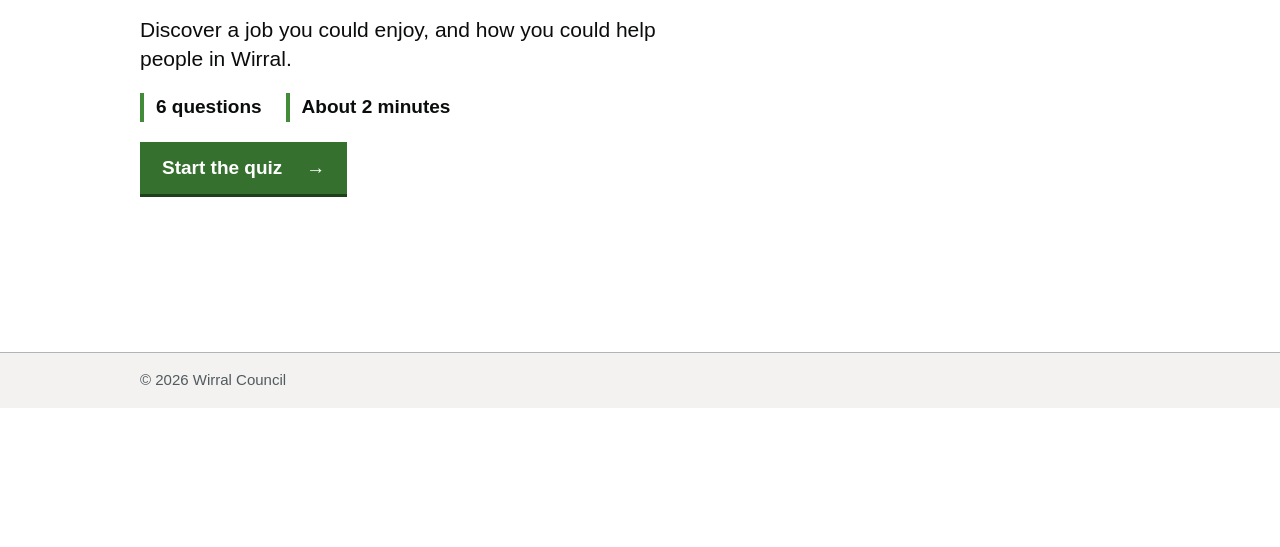
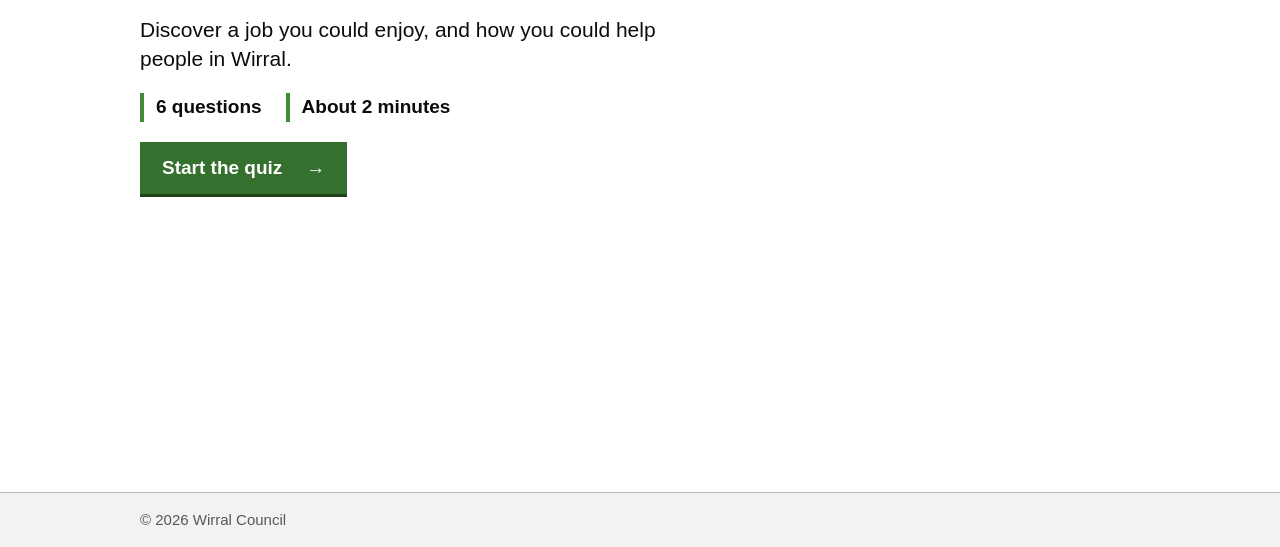
Before and after one commit to DanTaylor2/WhichTechJobAreYou, a website: page site/index.html in a window 1280 px wide. Shown: the part 253-800 px from the top of the page. Drawn offline with Linux system fonts and the light colour scheme.

Commit message:
Stretch page content to keep the footer at the bottom

```diff
--- a/site/styles.css
+++ b/site/styles.css
@@ -1,6 +1,6 @@
 :root { --ink: #0b0c0c; --muted: #505a5f; --border: #b1b4b6; --brand-dark: #35702e; --brand-hover: #285523; --focus: #ffdd00; --brand: #428b39; }
 * { box-sizing: border-box; }
-body { margin: 0; color: var(--ink); background: #fff; font-family: Arial, Helvetica, sans-serif; font-size: 19px; line-height: 1.5; }
+body { min-height: 100vh; display: flex; flex-direction: column; margin: 0; color: var(--ink); background: #fff; font-family: Arial, Helvetica, sans-serif; font-size: 19px; line-height: 1.5; }
 .container { width: min(100% - 64px, 1000px); margin-inline: auto; }
 a { color: var(--brand-dark); text-underline-offset: 3px; }
 a:hover { text-decoration-thickness: 3px; }
@@ -11,7 +11,7 @@
 .header-inner { display: flex; align-items: center; justify-content: space-between; padding-block: 20px; gap: 16px; }
 .council { font-size: 30px; font-weight: 700; letter-spacing: -1px; }
 .header-label { font-size: 18px; }
-main { min-height: 66vh; padding-block: 38px 56px; }
+main { flex: 1 0 auto; padding-block: 38px 56px; }
 main:focus, h1:focus { outline: none; }
 h1 { margin: 0 0 24px; font-size: clamp(32px, 4.2vw, 48px); line-height: 1.12; letter-spacing: -1px; }
 h2 { font-size: 25px; line-height: 1.25; margin: 0 0 12px; }
```
